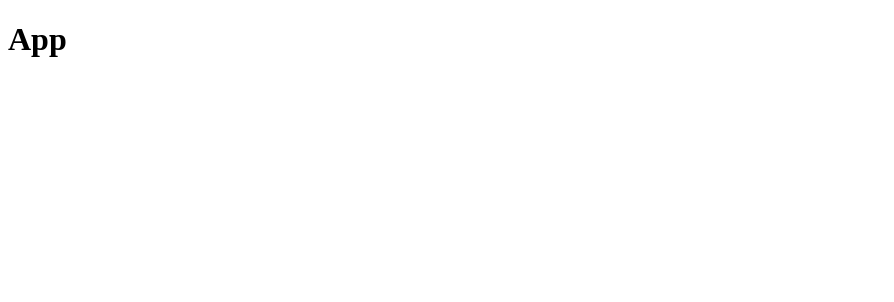
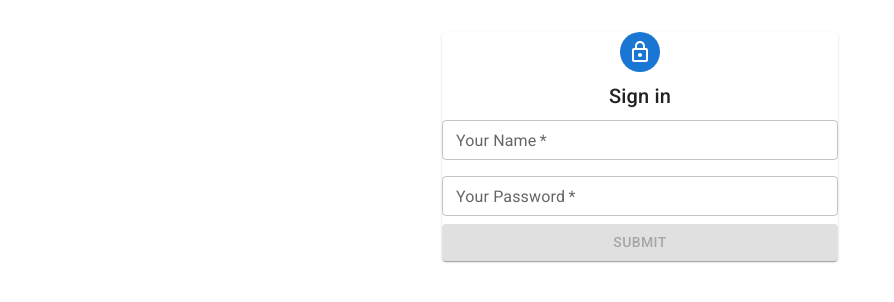
Before and after one commit to M-Eltaquee/Real-time-chat, a React (Create React App) app: page / in a window 1280 px wide. Shown: the top 302 px of the page, without its empty margins (0-894 px from the left). Built offline with nearby package versions, Linux system fonts and the light colour scheme.

Commit message:
Adding loginLogic

```diff
--- a/App.js
+++ b/App.js
@@ -1,7 +1,118 @@
 import * as React from 'react';
+import {
+  Container,
+  Box,
+  CssBaseline,
+  Typography,
+  TextField,
+  Avatar,
+  Button,
+  Paper,
+} from '@mui/material';
+import LockOutlinedIcon from '@mui/icons-material/LockOutlined';
 
+import { styled } from '@mui/material/styles';
 const App = () => {
-  return <h1>App</h1>;
+  const [userName, setUserName] = React.useState({
+    value: '',
+    isValid: false,
+  });
+  const [password, setPassword] = React.useState({
+    value: '',
+    isValid: false,
+  });
+  const userNameInputRef = React.useRef();
+  const passwordInputRef = React.useRef();
+  const enterUserNameHandler = (e) => {
+    if (userNameInputRef.current.value.length > 0) {
+      return setUserName({
+        value: userNameInputRef.current.value,
+        isValid: true,
+      });
+    } else {
+      return setUserName({
+        value: userNameInputRef.current.value,
+        isValid: false,
+      });
+    }
+  };
+  const enterPasswordHandler = () => {
+    if (passwordInputRef.current.value.length > 5) {
+      return setPassword({
+        value: passwordInputRef.current.value,
+        isValid: true,
+      });
+    } else {
+      return setPassword({
+        value: passwordInputRef.current.value,
+        isValid: false,
+      });
+    }
+  };
+  const formSubmitHandler = (e) => {
+    e.preventDefault();
+    const loginData = {
+      userName: userName.value,
+      password: password.value,
+    };
+    console.log(loginData);
+  };
+  const isFormValid = userName.isValid && password.isValid;
+  return (
+    <Container className="app" component="main" maxWidth="xs">
+      <CssBaseline />
+      <Paper
+        sx={{
+          marginTop: 4,
+          display: 'flex',
+          flexDirection: 'column',
+          alignItems: 'center',
+        }}
+      >
+        <Avatar sx={{ backgroundColor: 'primary.main', mb: 1 }}>
+          <LockOutlinedIcon />
+        </Avatar>
+        <Typography variant="h6">Sign in</Typography>
+        <Box
+          onSubmit={formSubmitHandler}
+          component="form"
+          sx={{ mt: 1 }}
+          onSubmit={formSubmitHandler}
+        >
+          <TextField
+            variant="outlined"
+            label="Your Name"
+            size="small"
+            fullWidth
+            required
+            inputProps={{ ref: userNameInputRef }}
+            onChange={enterUserNameHandler}
+          />
+          <TextField
+            variant="outlined"
+            label="Your Password"
+            fullWidth
+            margin="normal"
+            size="small"
+            type="password"
+            required
+            inputProps={{
+              ref: passwordInputRef,
+            }}
+            onChange={enterPasswordHandler}
+          />
+          <Button
+            type="submite"
+            variant="contained"
+            disabled={!isFormValid}
+            fullWidth
+          >
+            Submit
+          </Button>
+        </Box>
+      </Paper>
+    </Container>
+  );
 };
 
 export default App;
```
